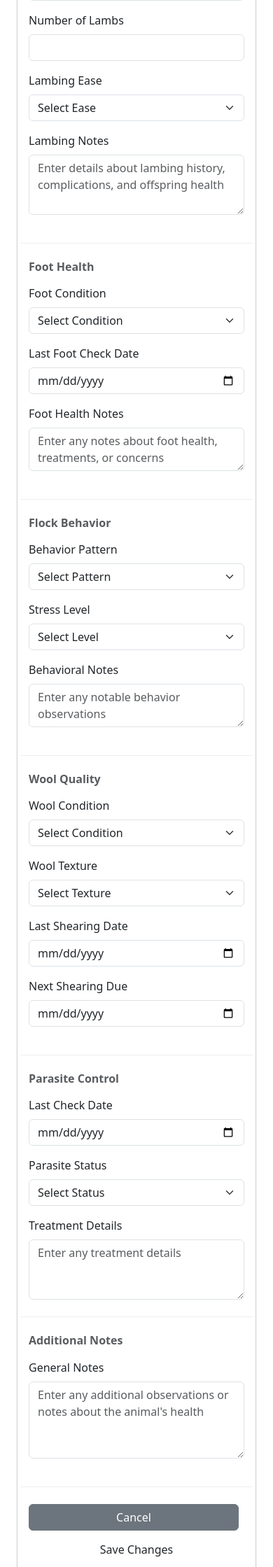
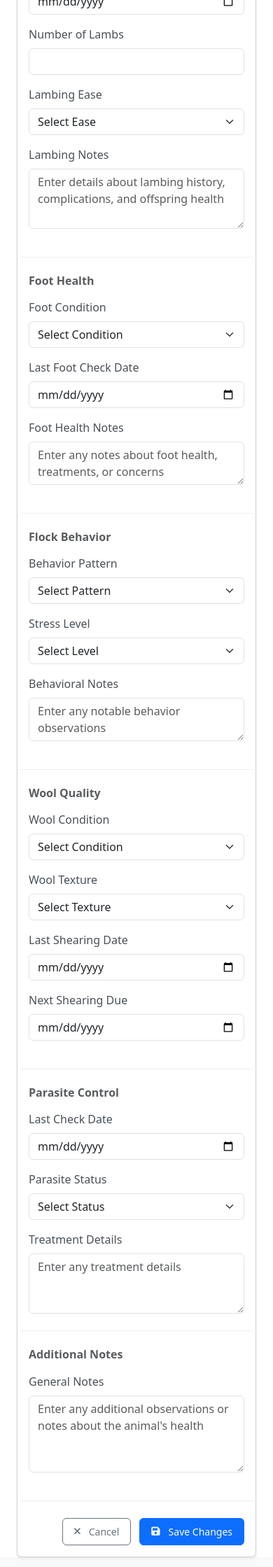
Before and after one commit to Tufi2/farm-management, a Python web app: template app/templates/health_records/sheep/edit.html in a window 390 px wide. Shown: the part 841-3080 px from the top of the page at 70% size. Run offline with Jinja, Linux system fonts and the light colour scheme; the template is opened without the code that fills it, so the values that code supplies are empty.

Commit message:
Updated sheep heath record

```diff
--- a/app/templates/health_records/sheep/edit.html
+++ b/app/templates/health_records/sheep/edit.html
@@ -1,17 +1,17 @@
 {% extends "base.html" %}
 
-{% block title %}Edit Health Record{% endblock %}
+{% block title %}Edit Sheep Health Record{% endblock %}
 
 {% block content %}
 <div class="container">
     <div class="row justify-content-center">
         <div class="col-lg-10">
             <div class="card">
-                <div class="card-header {% if animal_type == 'Sheep' %}bg-primary
-                     {% elif animal_type == 'Cattle' %}bg-success
-                     {% elif animal_type == 'Goat' %}bg-warning
-                     {% elif animal_type == 'Chicken' %}bg-info{% endif %} text-white">
-                    <h2 class="h5 mb-0">Edit {{ animal_type }} Health Record</h2>
+                <div class="card-header bg-primary text-white">
+                    <div class="d-flex justify-content-between align-items-center">
+                        <h2 class="h5 mb-0">Edit Sheep Health Record</h2>
+                        <span class="badge bg-light text-dark">Tag: {{ record.animal.tag_number }}</span>
+                    </div>
                 </div>
                 <div class="card-body">
                     <form method="POST" id="healthRecordForm">
@@ -203,17 +203,7 @@
                             </div>
                         </div>
 
-                        <!-- Toast Container -->
-                                                <!-- Toast Container -->
-                        <div class="toast-container position-fixed bottom-0 end-0 p-3">
-                            <div id="toast" class="toast" role="alert" aria-live="assertive" aria-atomic="true">
-                                <div class="toast-header">
-                                    <strong class="me-auto" id="toastTitle"></strong>
-                                    <button type="button" class="btn-close" data-bs-dismiss="toast" aria-label="Close"></button>
-                                </div>
-                                <div class="toast-body" id="toastMessage"></div>
-                            </div>
-                        </div>
+
 
                         <!-- Additional Notes -->
                         <div class="row mb-4">
@@ -226,13 +216,12 @@
                         </div>
 
                         <!-- Action Buttons -->
-                        <div class="d-grid gap-2 d-md-flex justify-content-md-end">
-                            <a href="{{ url_for('health_records.index') }}" class="btn btn-secondary me-2">Cancel</a>
-                            <button type="submit" class="btn {% if animal_type == 'Sheep' %}btn-primary
-                                                        {% elif animal_type == 'Cattle' %}btn-success
-                                                        {% elif animal_type == 'Goat' %}btn-warning
-                                                        {% elif animal_type == 'Chicken' %}btn-info{% endif %}">
-                                Save Changes
+                        <div class="d-flex justify-content-end gap-2 mt-4">
+                            <a href="{{ url_for('health_records.view', id=record.id) }}" class="btn btn-outline-secondary">
+                                <i class="fas fa-times me-1"></i>Cancel
+                            </a>
+                            <button type="submit" class="btn btn-primary">
+                                <i class="fas fa-save me-1"></i>Save Changes
                             </button>
                         </div>
                     </form>
@@ -242,13 +231,140 @@
     </div>
 </div>
 
+<!-- Toast Notification -->
+<div class="toast-container position-fixed bottom-0 end-0 p-3">
+    <div id="recordToast" class="toast" role="alert" aria-live="assertive" aria-atomic="true">
+        <div class="toast-header">
+            <i id="toastIcon" class="fas me-2"></i>
+            <strong class="me-auto" id="toastTitle"></strong>
+            <button type="button" class="btn-close" data-bs-dismiss="toast" aria-label="Close"></button>
+        </div>
+        <div class="toast-body" id="toastMessage"></div>
+    </div>
+</div>
+{% endblock %}
+
+{% block styles %}
+<style>
+.card {
+    box-shadow: 0 0.125rem 0.25rem rgba(0, 0, 0, 0.075);
+}
+
+.card-header {
+    border-bottom: 1px solid rgba(0,0,0,.125);
+}
+
+.form-label {
+    font-weight: 500;
+    color: #495057;
+}
+
+.h6 {
+    color: #6c757d;
+    font-weight: 600;
+}
+
+.mb-4 {
+    border-bottom: 1px solid #eee;
+    padding-bottom: 1.5rem;
+}
+
+.mb-4:last-child {
+    border-bottom: none;
+}
+
+.badge {
+    padding: 0.5em 1em;
+    font-size: 0.875em;
+}
+
+.toast-container {
+    z-index: 1100;
+}
+
+.toast {
+    background-color: white;
+    min-width: 300px;
+}
+
+.btn {
+    padding: 0.5rem 1rem;
+    font-size: 0.875rem;
+    display: inline-flex;
+    align-items: center;
+    gap: 0.5rem;
+    transition: all 0.3s ease;
+}
+
+.btn:hover {
+    transform: translateY(-1px);
+    box-shadow: 0 4px 6px rgba(0, 0, 0, 0.1);
+}
+
+.btn i {
+    font-size: 0.875rem;
+}
+
+/* Form field enhancements */
+.form-control:focus,
+.form-select:focus {
+    border-color: #86b7fe;
+    box-shadow: 0 0 0 0.25rem rgba(13,110,253,.25);
+}
+
+/* Toast animations */
+@keyframes slideIn {
+    from { transform: translateY(100%); }
+    to { transform: translateY(0); }
+}
+
+.toast.show {
+    animation: slideIn 0.3s ease-out;
+}
+
+/* Required field indicator */
+.form-label.required:after {
+    content: "*";
+    color: #dc3545;
+    margin-left: 4px;
+}
+
+/* Section styling */
+.section-header {
+    margin-bottom: 1.5rem;
+    padding-bottom: 0.5rem;
+    border-bottom: 1px solid #eee;
+}
+
+/* Card header enhancement */
+.card-header {
+    padding: 1rem;
+}
+
+/* Button group spacing */
+.gap-2 {
+    gap: 0.75rem !important;
+}
+</style>
+{% endblock %}
+
 {% block scripts %}
 <script>
 document.addEventListener('DOMContentLoaded', function() {
     const form = document.getElementById('sheepHealthForm');
 
+    // Remove required attributes
+    form.querySelectorAll('input, select, textarea').forEach(field => {
+        field.removeAttribute('required');
+    });
+
+    if (form) {
         form.addEventListener('submit', async function(e) {
             e.preventDefault();
+
+            // Disable submit button to prevent double submission
+            const submitButton = this.querySelector('button[type="submit"]');
+            submitButton.disabled = true;
 
             try {
                 const formData = new FormData(this);
@@ -263,59 +379,46 @@ document.addEventListener('DOMContentLoaded', function() {
                 const result = await response.json();
 
                 if (result.success) {
-                showToast('Success', result.message);
+                    showToast('Success', result.message, 'success');
                     setTimeout(() => {
                         window.location.href = result.redirectUrl;
                     }, 1500);
                 } else {
-                throw new Error(result.message || 'Error updating record');
+                    throw new Error(result.message || 'Error saving record');
                 }
             } catch (error) {
-            showToast('Error', error.message);
+                console.error('Error:', error);
+                showToast('Error', error.message || 'An error occurred while saving the record', 'error');
+                submitButton.disabled = false;
             }
+        });
+    }
+
+    // Initialize tooltips
+    const tooltips = [].slice.call(document.querySelectorAll('[data-bs-toggle="tooltip"]'));
+    tooltips.map(function (tooltipTriggerEl) {
+        return new bootstrap.Tooltip(tooltipTriggerEl);
     });
 });
 
 function showToast(title, message, type = 'success') {
     const toast = document.getElementById('recordToast');
+    if (toast) {
         const toastInstance = new bootstrap.Toast(toast);
         const toastTitle = document.getElementById('toastTitle');
         const toastMessage = document.getElementById('toastMessage');
+        const toastIcon = document.getElementById('toastIcon');
 
-    toastTitle.textContent = title;
-    toastMessage.textContent = message;
-    toastTitle.className = type === 'success' ? 'text-success' : 'text-danger';
+        if (toastTitle) toastTitle.textContent = title;
+        if (toastMessage) toastMessage.textContent = message;
+        if (toastIcon) {
+            toastIcon.className = type === 'success' ?
+                'fas fa-check-circle text-success me-2' :
+                'fas fa-exclamation-circle text-danger me-2';
+        }
 
         toastInstance.show();
     }
+}
 </script>
 {% endblock %}
-
-{% block styles %}
-<style>
-    .card {
-        box-shadow: 0 0.125rem 0.25rem rgba(0, 0, 0, 0.075);
-    }
-    .form-label {
-        font-weight: 500;
-    }
-    .h6 {
-        color: #6c757d;
-        font-weight: 600;
-    }
-    .mb-4 {
-        border-bottom: 1px solid #eee;
-        padding-bottom: 1.5rem;
-    }
-    .mb-4:last-child {
-        border-bottom: none;
-    }
-    .toast {
-        opacity: 0.9;
-    }
-    .toast-container {
-        z-index: 1050;
-    }
-</style>
-{% endblock %}
-{% endblock %}
```
Also changed, not shown: instance/farm.db. Lines whose indentation alone changed are shown as unchanged.
